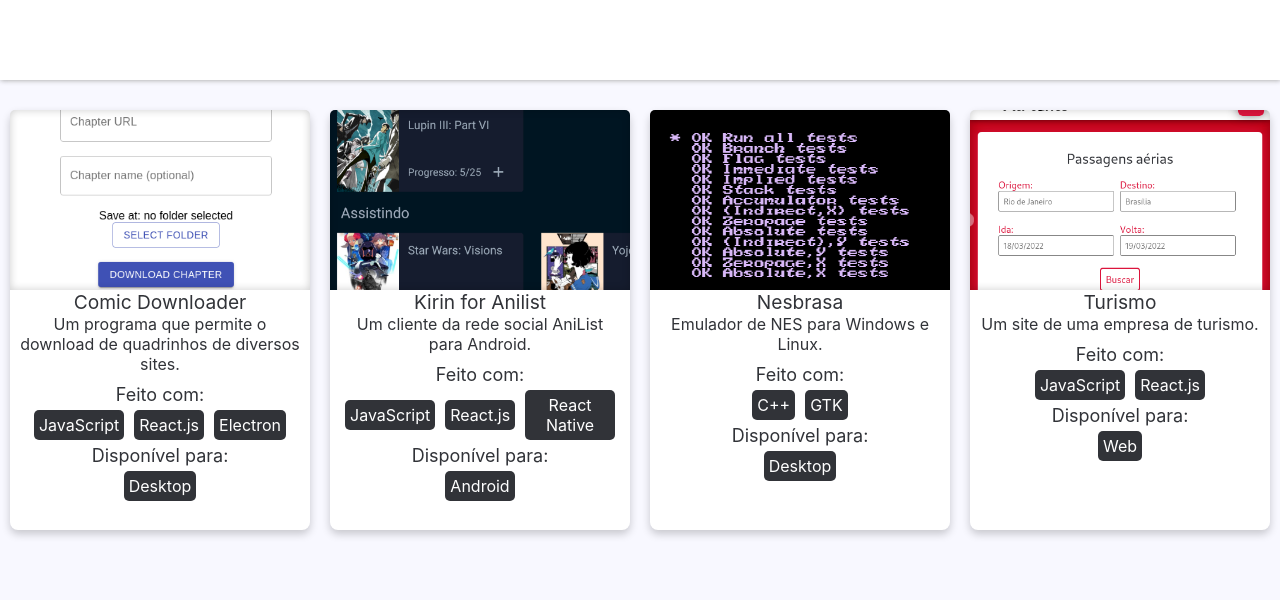
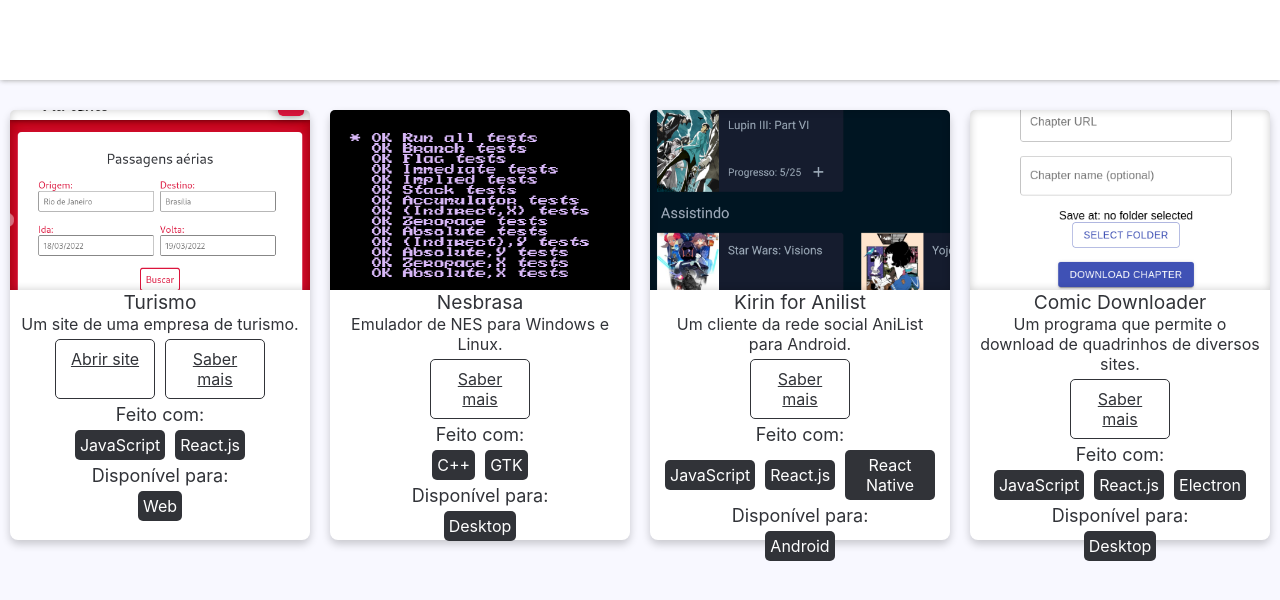
Before and after one commit to roberto-ng/site-pessoal, a Next.js app: page / in a window 1280 px wide. Shown: the top 600 px of the page. Built offline with nearby package versions, Linux system fonts and the light colour scheme.

Commit message:
Botão para abrir sit

```diff
--- a/lib/projetos.ts
+++ b/lib/projetos.ts
@@ -7,12 +7,29 @@
     repo: string;
     descricao: string;
     thumbnail: string | null;
+    link: string | null;
     tags: string[];
     plataformas: string[];
     texto: string | null;
 }
 
 const pastaProjetos = path.join(process.cwd(), 'projetos');
+
+function lerDados(arquivo: string, incluirTexto: boolean = false): Projeto {
+    const dados = matter(arquivo);
+    const texto = (incluirTexto) ? dados.content : null;
+
+    return {
+        titulo: dados.data.titulo ?? '',
+        repo: dados.data.repo ?? '',
+        descricao: dados.data.descricao ?? '',
+        thumbnail: dados.data.thumbnail ?? null,
+        link: dados.data.link ?? null,
+        tags: dados.data.tags ?? [],
+        plataformas: dados.data.plataformas ?? [],
+        texto: texto,
+    };
+}
 
 export async function buscarProjetos(): Promise<Projeto[]> {
     const arquivos = await readdir(pastaProjetos);
@@ -35,18 +52,8 @@
         const caminho = path.join(pastaProjetos, arquivo);
         // Conteúdo do arquivo
         const conteudo = await readFile(caminho, 'utf-8');
-        // Pegar dados do arquivo
-        const dados = matter(conteudo);
-
-        return {
-            titulo: dados.data.titulo ?? '',
-            repo: dados.data.repo ?? '',
-            descricao: dados.data.descricao ?? '',
-            thumbnail: dados.data.thumbnail ?? null,
-            tags: dados.data.tags ?? [],
-            plataformas: dados.data.plataformas ?? [],
-            texto: null,
-        };
+        // ler dados do arquivo
+        return lerDados(conteudo);
     });
 
     // Esperar todos os arquivos serem lidos
@@ -56,15 +63,5 @@
 export async function buscarProjeto(repo: string): Promise<Projeto> {
     const arquivo = path.join(pastaProjetos, `${repo}.md`);
     const conteudo = await readFile(arquivo, 'utf-8');
-    const dados = matter(conteudo);
-
-    return {
-        texto: dados.content,
-        titulo: dados.data.titulo ?? '',
-        repo: dados.data.repo ?? '',
-        descricao: dados.data.descricao ?? '',
-        thumbnail: dados.data.thumbnail ?? null,
-        tags: dados.data.tags ?? [],
-        plataformas: dados.data.plataformas ?? [],
-    };
+    return lerDados(conteudo, true);
 }
--- a/pages/index.tsx
+++ b/pages/index.tsx
@@ -19,7 +19,7 @@
             </Head>
 
             <div className={styles.main}>
-                {projetos.map(projeto => (
+                {projetos.reverse().map(projeto => (
                     <div key={projeto.repo} className={styles.cardProjeto}>
                         <div
                             className={styles.thumb}
@@ -35,6 +35,30 @@
                             <p className={styles.descricao}>
                                 {projeto.descricao}
                             </p>
+
+                            <div style={{ display: 'flex', flexDirection: 'row', justifyContent: 'center' }}>
+                                {(projeto.link != null) && (
+                                    <div style={{ display: 'flex', justifyContent: 'center' }}>
+                                        <a
+                                            href={projeto.link}
+                                            className={styles.link}
+                                            target="_blank"
+                                        >
+                                            Abrir site
+                                        </a>
+                                    </div>
+                                )}
+
+                                <div style={{ display: 'flex', justifyContent: 'center' }}>
+                                    <a
+                                        href="#"
+                                        className={styles.link}
+                                    >
+                                        Saber mais
+                                    </a>
+                                </div>
+
+                            </div>
 
                             <div className={styles.subtitulo}>
                                 <p>Feito com: </p>
--- a/projetos/site-de-turismo.md
+++ b/projetos/site-de-turismo.md
@@ -3,6 +3,7 @@
 repo: 'site-de-turismo'
 descricao: 'Um site de uma empresa de turismo.'
 thumbnail: '/res/projetos/site-de-turismo-thumb.png'
+link: 'https://roberto-ng.github.io/site-de-turismo/'
 tags:
   - 'javascript'
   - 'react'
--- a/styles/Home.module.css
+++ b/styles/Home.module.css
@@ -10,13 +10,14 @@
 .cardProjeto {
     color: #313338;
     width: 300px;
-    height: 420px;
+    height: 430px;
     margin: 10px;
     background-color: white;
     border: none;
     border-radius: 8px;
     box-shadow: rgba(0, 0, 0, 0.2) 0px 4px 8px 0px;
     transition: all 0.3s ease 0s;
+    text-align: center;
 }
 
 .cardProjeto:hover {
@@ -31,7 +32,6 @@
 
 .cardProjeto .descricao {
     text-align: center;
-    margin-bottom: 10px;
 }
 
 .cardProjeto .thumb {
@@ -42,6 +42,10 @@
     border-top-left-radius: 5px;
     border-top-right-radius: 5px;
     box-shadow: inset rgba(0, 0, 0, 0.2) 0px 0px 8px 0px;
+}
+
+.cardProjeto a {
+    text-decoration: underline;
 }
 
 .cardProjeto p {
@@ -76,3 +80,22 @@
 .tag p {
     font-size: medium;
 }
+
+.link {
+    margin: 5px;
+    width: 100px;
+    padding: 9px;
+    border: 1px solid #313338;
+    color: #313338;
+    border-radius: 5px;
+    transition: all 0.3s;
+}
+
+.link:hover {
+    background-color: #313338;
+    color: white;
+}
+
+.link p {
+    font-size: medium;
+}
```
